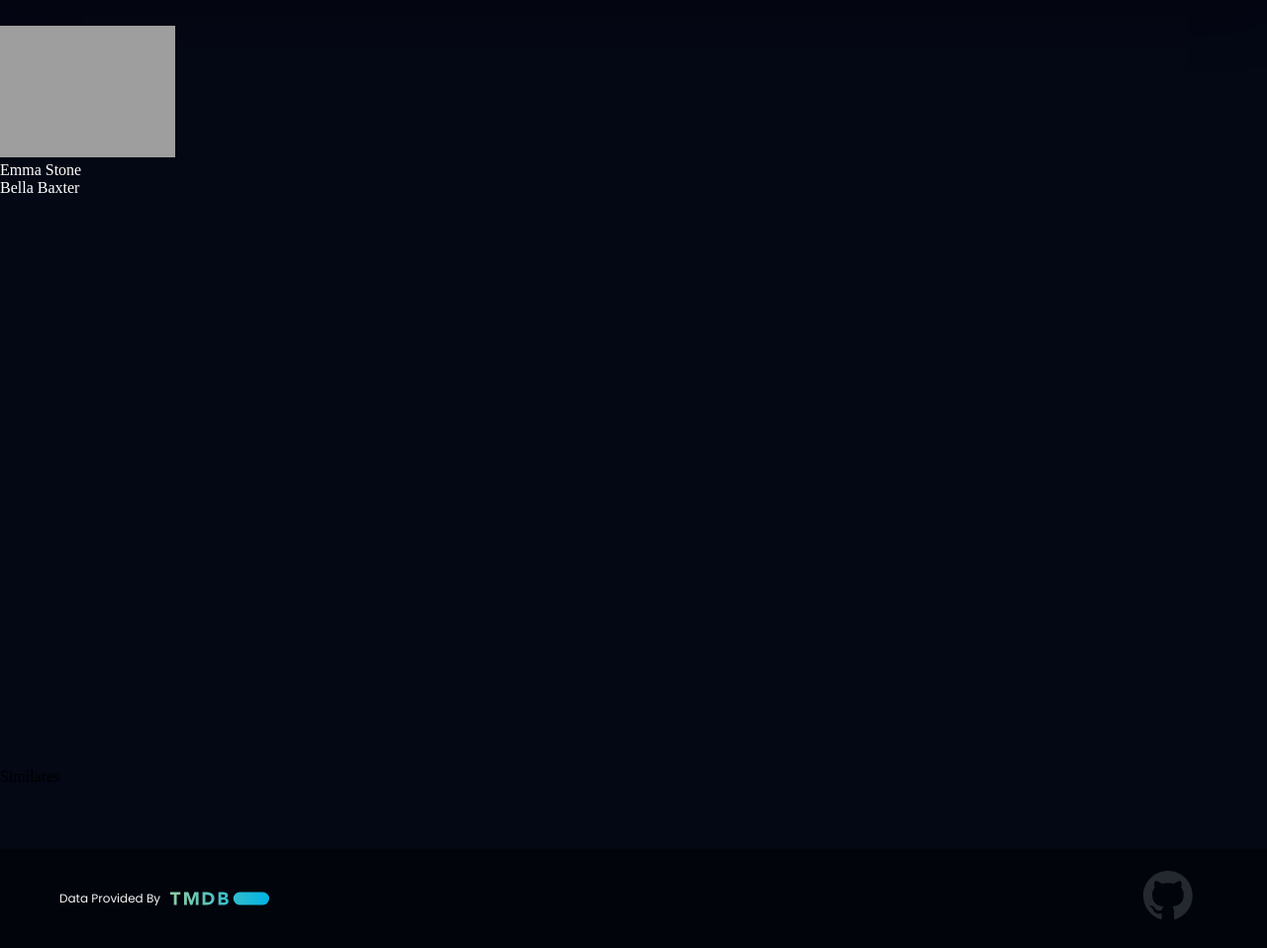
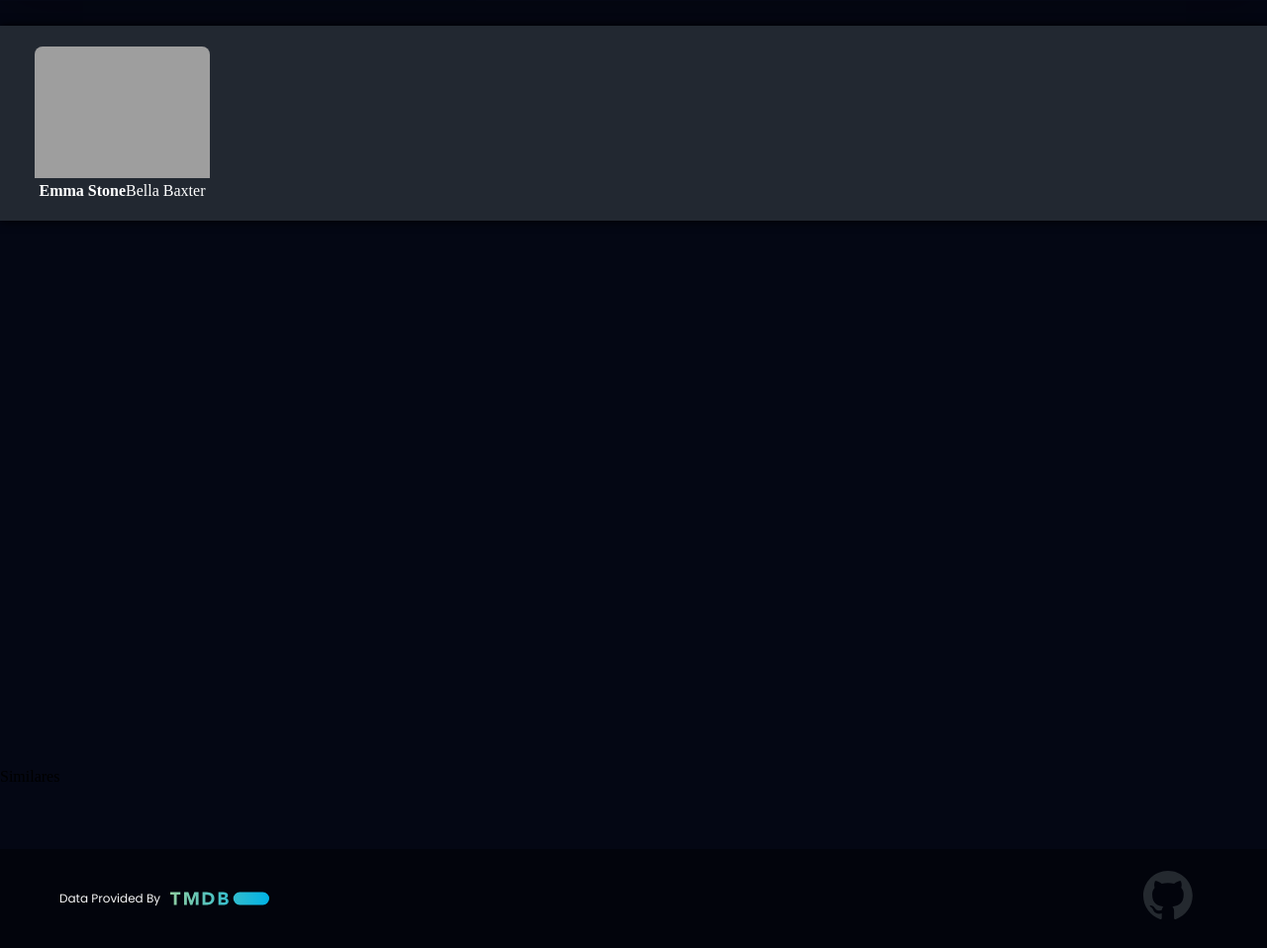
Before and after one commit to oBrunoz/flare-movie-web, a Flask app: template src/templates/movies/movie.html in a window 1280 px wide. Shown: the part 1428-2386 px from the top of the page at 99% size. Run offline with Flask 3, Linux system fonts and the light colour scheme; the template is opened without the code that fills it, so the values that code supplies are empty; some libraries are stand-ins or nearby versions; some web fonts are replaced; grey boxes are pictures that could not be loaded.

Commit message:
style: styled media page

```diff
--- a/src/static/media.css
+++ b/src/static/media.css
@@ -53,6 +53,7 @@
     width: auto;
     max-height: 38rem;
     max-width: 80%;
+    min-width: 50%;
     margin-top: 60px;
     margin-right: auto;
     gap: 14px;
@@ -61,6 +62,7 @@
 }
 
 .movie-container-card > .movie-image-banner > .movie-card-details > .media-detailed > h1 {
+    width: 100%;
     text-align: center;
     font-size: 2rem;
     margin-top: 40px;
@@ -118,3 +120,43 @@
     align-items: center;
     margin: 0 0 5px;
 }
+
+.container-media-informations {
+    height: 1440px;
+    padding-top: 25px;
+    color: white;
+    background-color: var(--dominantColor);
+}
+
+.container-media-informations > .media-cast-scroller {
+    display: flex;
+    overflow: auto;
+    position: relative;
+    height: fit-content;
+    flex-direction: row;
+    padding: 21px 35px;
+    gap: 20px;
+    bottom: 0px;
+    box-shadow: 0px 0px 9px black;
+
+    background: var(--dark-grey);
+}
+
+.container-media-informations > .media-cast-scroller > .media-card-cast {
+    width: fit-content;
+    min-width: fit-content;
+    height: fit-content;
+    overflow: hidden;
+    border-radius: 8px;
+    background-color: var(--dominantColorLogo);
+}
+
+.container-media-informations > .media-cast-scroller > .media-card-cast > .media-card-text {
+    display: flex;
+    justify-content: center;
+    color: var(--text-color);
+}
+
+.container-media-informations > .media-cast-scroller > .media-card-cast > .media-card-text > :first-child {
+    font-weight: bold;
+}
--- a/src/static/navbar.css
+++ b/src/static/navbar.css
@@ -9,7 +9,7 @@
 body {
     height: 100%;
     width: 100%;
-    overflow-x: hidden;
+    overflow: auto;
     background: #040714;
 }
 
```
